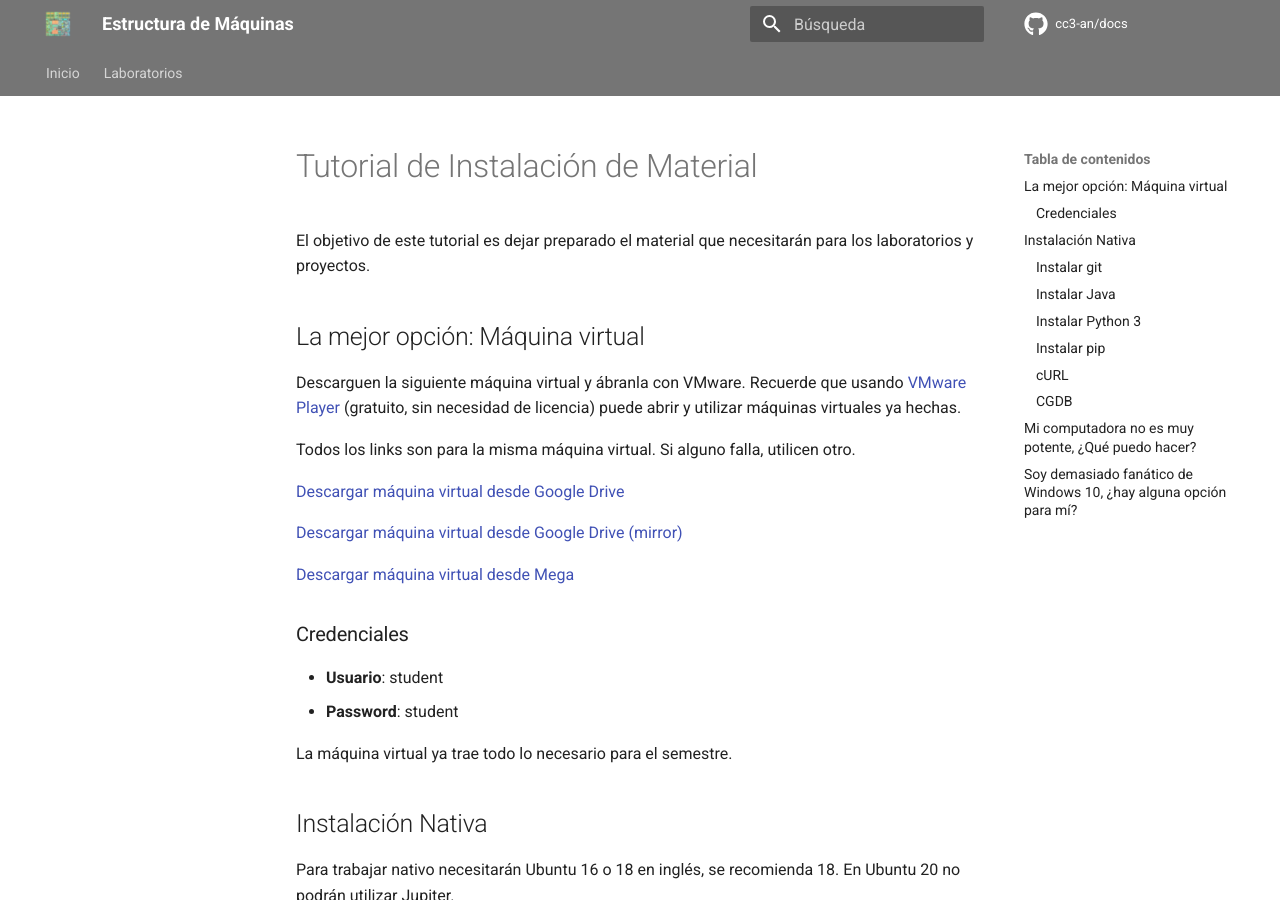
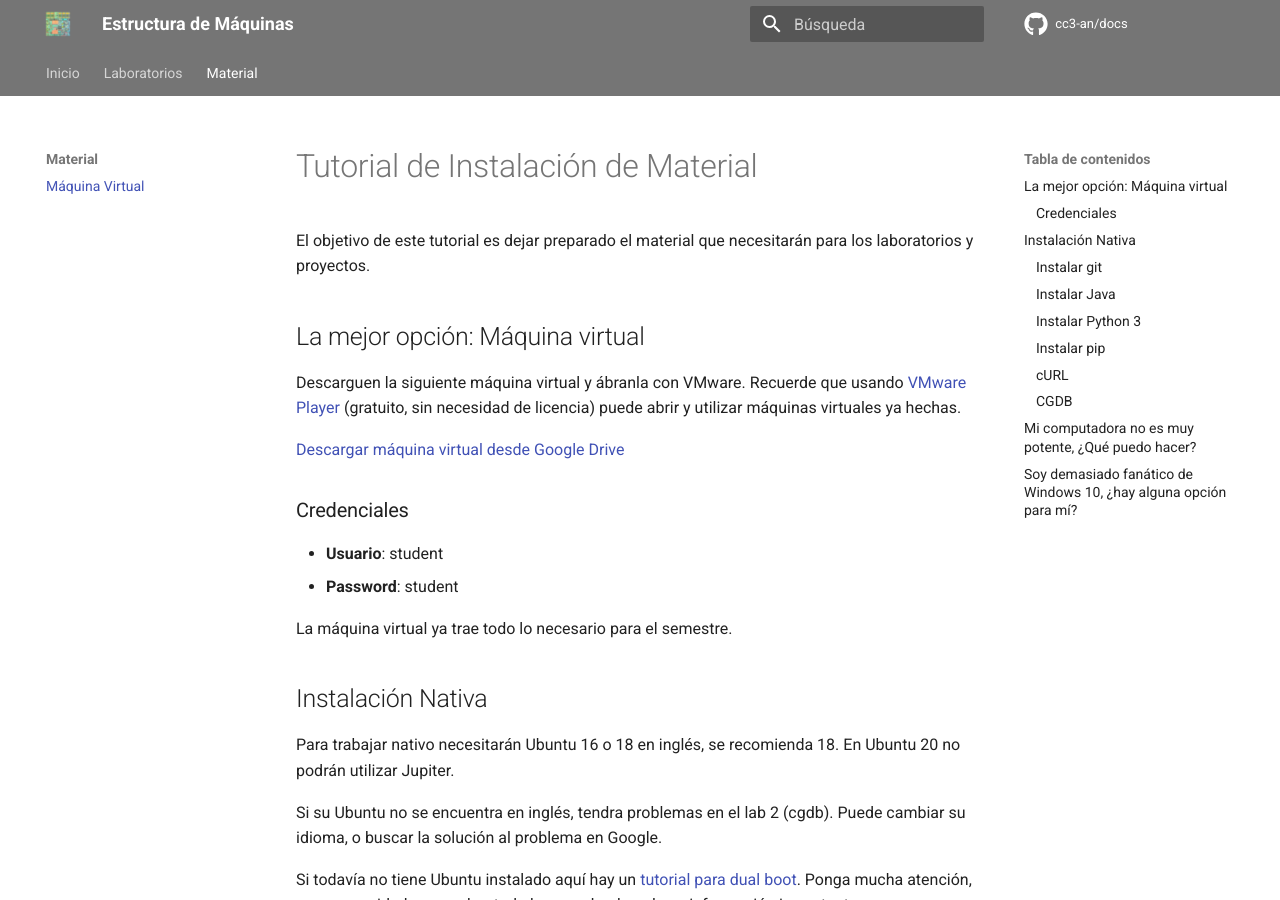
Before and after one commit to cc3-an-ug/old-docs, an MkDocs documentation site: the page built from docs/tutorials/install.md, in a window 1280 px wide and 900 px high. Built offline with MkDocs 1.6.1 and Material for MkDocs 9.7.7, drawn with Linux system fonts in a browser that asks for light colours; comment, search, counter and statistics services are not loaded.

Commit message:
update VM tutorial

```diff
--- a/docs/tutorials/install.md
+++ b/docs/tutorials/install.md
@@ -6,13 +6,7 @@ El objetivo de este tutorial es dejar preparado el material que necesitarán par
 
 Descarguen la siguiente máquina virtual y ábranla con VMware. Recuerde que usando [VMware Player](https://www.vmware.com/products/workstation-player.html) (gratuito, sin necesidad de licencia) puede abrir y utilizar máquinas virtuales ya hechas.
 
-Todos los links son para la misma máquina virtual. Si alguno falla, utilicen otro.
-
 [Descargar máquina virtual desde Google Drive](https://drive.google.com/file/d/1r9uVabP9MC7fflk8q76j2ThJIw2U7ZhX/view?usp=sharing)
-
-[Descargar máquina virtual desde Google Drive (mirror)](https://drive.google.com/file/d/1UhGyJrCBoNjl6ZNc26Z7yLamDiz6R5iS/view?usp=sharing)
-
-[Descargar máquina virtual desde Mega](https://mega.nz/file/CVB1ASoI#yUaFwrdiaJnBl14f1gIHPpakHlxzhpL-Fi2Z4QSuUa0)
 
 ### Credenciales
 
--- a/mkdocs.yml
+++ b/mkdocs.yml
@@ -60,3 +60,5 @@ nav:
   - Inicio: index.md
   - Laboratorios:
       - "00: Git": labs/lab00.md
+  - Material:
+      - "Máquina Virtual": tutorials/install.md
```
